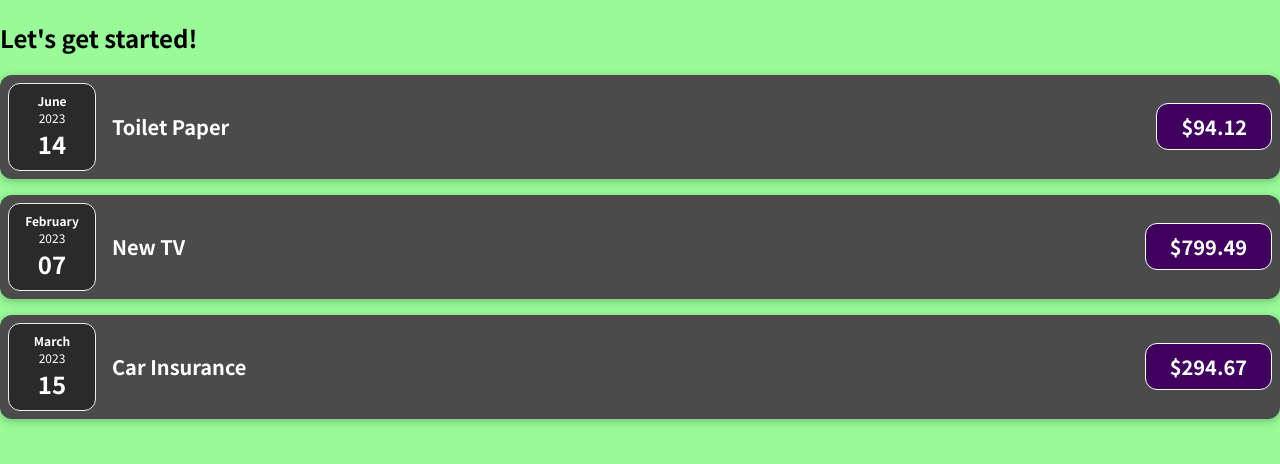
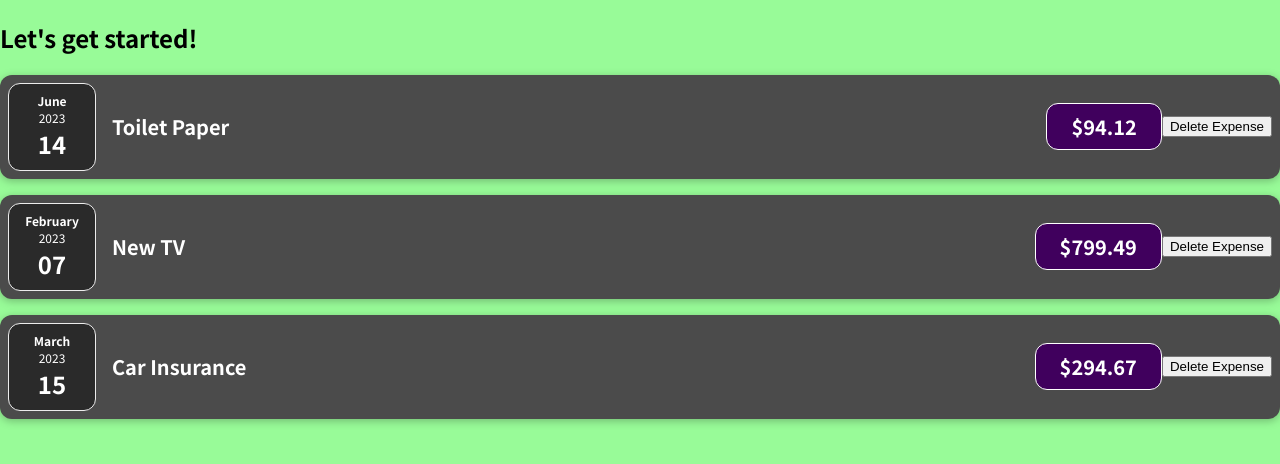
Before and after one commit to siddhubvs/Sharpener, a JavaScript app in the folder React/: page / in a window 1280 px wide. Shown: the top 464 px of the page. Built offline with nearby package versions, Linux system fonts and the light colour scheme.

Commit message:
Update ExpenseItem.js

```diff
--- a/React/src/components/ExpenseItem.js
+++ b/React/src/components/ExpenseItem.js
@@ -3,10 +3,12 @@ import Card from './Card';
 import './ExpenseItem.css';
 import ExpenseDetails from './ExpenseDetails';
 function ExpenseItem(props) {
-  return (
+    const deleteExpense=()=>{}
+    return (
     <Card className='expense-item'>
       <ExpenseDate date={props.date} />
       <ExpenseDetails name={props.name} price={props.price}/>
+      <button onClick={deleteExpense}>Delete Expense</button>
     </Card>
   );
 }
```
